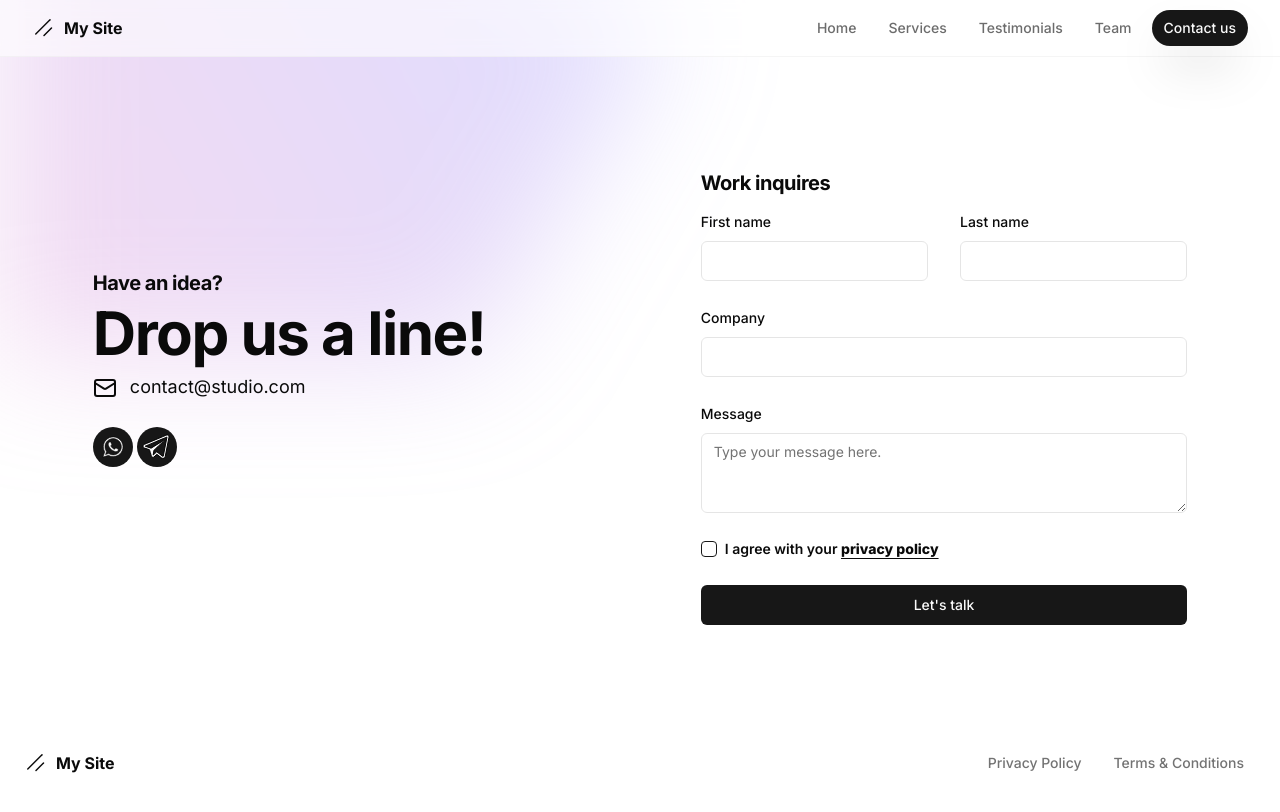
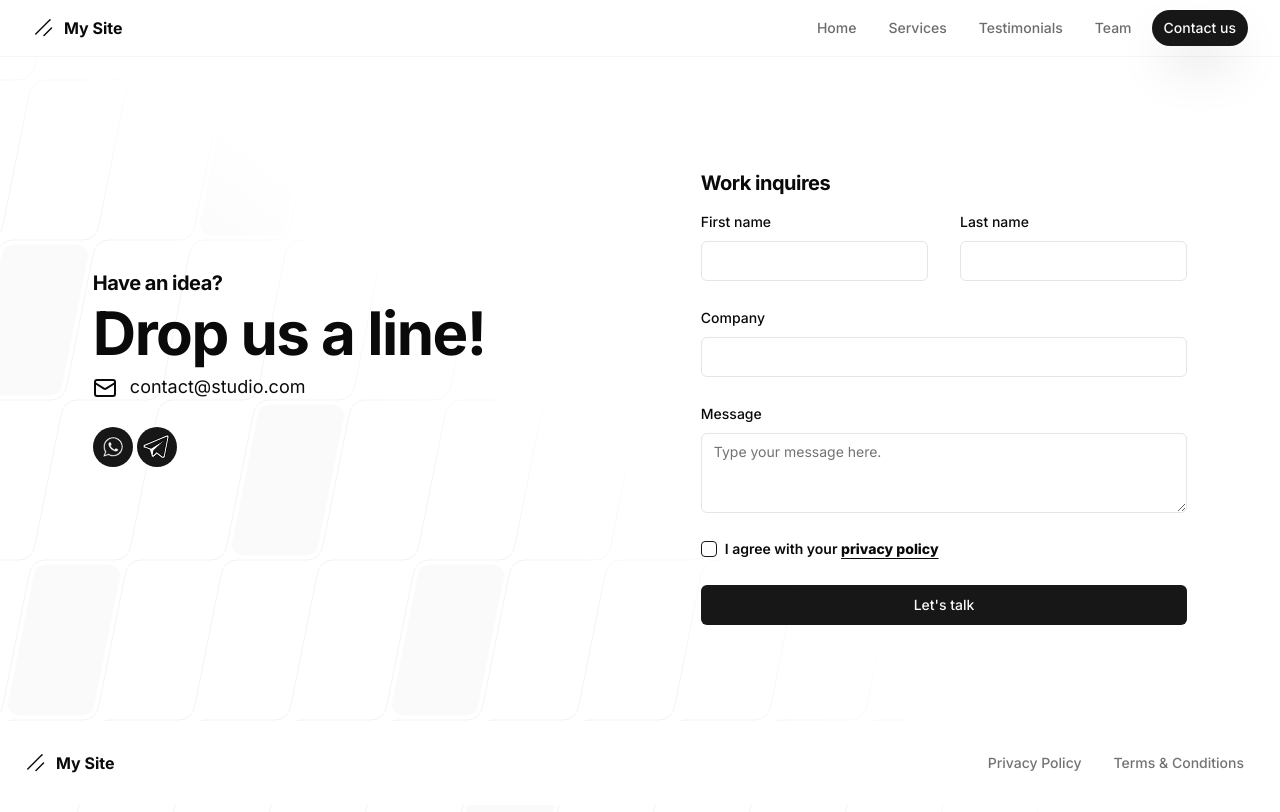
Before and after one commit to luiscarbonel1991/carboit, a Next.js app: page /contact in a window 1280 px wide. Shown: the top 812 px of the page. Built offline with nearby package versions, Linux system fonts and the light colour scheme.

Commit message:
Add SvgBackground Component

```diff
--- a/app/(marketing)/_components/hero.tsx
+++ b/app/(marketing)/_components/hero.tsx
@@ -1,6 +1,7 @@
 import Image from "next/image";
 import Link from "next/link";
 import {Button} from "@/components/ui/button";
+import SvgBackground from "@/components/svg-background";
 
 
 export const Hero = () => {
@@ -8,7 +9,9 @@ export const Hero = () => {
     return (
 
         <>
-            <main className="container grid lg:grid-cols-2 place-items-center pt-32 md:pb-24 px-4 md:px-10">
+            <main className="isolate container grid lg:grid-cols-2 place-items-center pt-32 md:pb-24 px-4 md:px-10">
+                <SvgBackground/>
+
                 <picture className="py-6 md:order-1 hidden md:block">
                     <Image
                         src="/static/images/marketing/hero_v3.png"
--- a/app/(marketing)/contact/page.tsx
+++ b/app/(marketing)/contact/page.tsx
@@ -1,20 +1,11 @@
 import {ContactForm} from "@/app/(marketing)/contact/contact-form";
 import {HeadingForm} from "@/app/(marketing)/contact/heading-form";
+import SvgBackground from "@/components/svg-background";
 
 const ContactPage = () => {
     return (
         <div className="isolate container grid lg:grid-cols-2 place-items-center pt-8 md:pt-12 md:pb-24">
-            <div
-                className="absolute inset-x-0 top-[-10rem] -z-10 transform-gpu overflow-hidden blur-3xl sm:top-[-20rem]"
-                aria-hidden="true"
-            >
-                <div
-                    className="relative left-1/2 -z-10 aspect-[1155/678] w-[36.125rem] max-w-none -translate-x-1/2 rotate-[30deg] bg-gradient-to-tr from-[#ff80b5] to-[#9089fc] opacity-30 sm:left-[calc(50%-40rem)] sm:w-[72.1875rem]"
-                    style={{
-                        clipPath: 'polygon(0 0, 100% 0, 100% 100%, 0 calc(100% - 5vw))',
-                    }}
-                ></div>
-            </div>
+            <SvgBackground className="md:-rotate-180"/>
             <HeadingForm/>
             <ContactForm/>
         </div>
--- /dev/null
+++ b/components/svg-background.tsx
@@ -0,0 +1,39 @@
+import {cn} from "@/lib/utils";
+
+
+const SvgBackground = ({
+                           className = ''
+                       }) => {
+    return (
+        <svg aria-hidden="true"
+             className={
+                 cn("absolute inset-x-0 -top-14 -z-10 h-[1000px] w-full fill-neutral-50 stroke-neutral-950/5 [mask-image:linear-gradient(to_bottom_left,white_40%,transparent_50%)]",
+                     className)
+             }>
+            <rect width="100%" height="100%" fill="url(#:rk:)" strokeWidth="0"></rect>
+            <svg x="50%" y="-96" strokeWidth="0" className="overflow-visible">
+                <path transform="translate(64 160)"
+                      d="M45.119 4.5a11.5 11.5 0 0 0-11.277 9.245l-25.6 128C6.82 148.861 12.262 155.5 19.52 155.5h63.366a11.5 11.5 0 0 0 11.277-9.245l25.6-128c1.423-7.116-4.02-13.755-11.277-13.755H45.119Z"></path>
+                <path transform="translate(128 320)"
+                      d="M45.119 4.5a11.5 11.5 0 0 0-11.277 9.245l-25.6 128C6.82 148.861 12.262 155.5 19.52 155.5h63.366a11.5 11.5 0 0 0 11.277-9.245l25.6-128c1.423-7.116-4.02-13.755-11.277-13.755H45.119Z"></path>
+                <path transform="translate(288 480)"
+                      d="M45.119 4.5a11.5 11.5 0 0 0-11.277 9.245l-25.6 128C6.82 148.861 12.262 155.5 19.52 155.5h63.366a11.5 11.5 0 0 0 11.277-9.245l25.6-128c1.423-7.116-4.02-13.755-11.277-13.755H45.119Z"></path>
+                <path transform="translate(512 320)"
+                      d="M45.119 4.5a11.5 11.5 0 0 0-11.277 9.245l-25.6 128C6.82 148.861 12.262 155.5 19.52 155.5h63.366a11.5 11.5 0 0 0 11.277-9.245l25.6-128c1.423-7.116-4.02-13.755-11.277-13.755H45.119Z"></path>
+                <path transform="translate(544 640)"
+                      d="M45.119 4.5a11.5 11.5 0 0 0-11.277 9.245l-25.6 128C6.82 148.861 12.262 155.5 19.52 155.5h63.366a11.5 11.5 0 0 0 11.277-9.245l25.6-128c1.423-7.116-4.02-13.755-11.277-13.755H45.119Z"></path>
+                <path transform="translate(320 800)"
+                      d="M45.119 4.5a11.5 11.5 0 0 0-11.277 9.245l-25.6 128C6.82 148.861 12.262 155.5 19.52 155.5h63.366a11.5 11.5 0 0 0 11.277-9.245l25.6-128c1.423-7.116-4.02-13.755-11.277-13.755H45.119Z"></path>
+            </svg>
+            <defs>
+                <pattern id=":rk:" width="96" height="480" x="50%" patternUnits="userSpaceOnUse"
+                         patternTransform="translate(0 -96)" fill="none">
+                    <path
+                        d="M128 0 98.572 147.138A16 16 0 0 1 82.883 160H13.117a16 16 0 0 0-15.69 12.862l-26.855 134.276A16 16 0 0 1-45.117 320H-116M64-160 34.572-12.862A16 16 0 0 1 18.883 0h-69.766a16 16 0 0 0-15.69 12.862l-26.855 134.276A16 16 0 0 1-109.117 160H-180M192 160l-29.428 147.138A15.999 15.999 0 0 1 146.883 320H77.117a16 16 0 0 0-15.69 12.862L34.573 467.138A16 16 0 0 1 18.883 480H-52M-136 480h58.883a16 16 0 0 0 15.69-12.862l26.855-134.276A16 16 0 0 1-18.883 320h69.766a16 16 0 0 0 15.69-12.862l26.855-134.276A16 16 0 0 1 109.117 160H192M-72 640h58.883a16 16 0 0 0 15.69-12.862l26.855-134.276A16 16 0 0 1 45.117 480h69.766a15.999 15.999 0 0 0 15.689-12.862l26.856-134.276A15.999 15.999 0 0 1 173.117 320H256M-200 320h58.883a15.999 15.999 0 0 0 15.689-12.862l26.856-134.276A16 16 0 0 1-82.883 160h69.766a16 16 0 0 0 15.69-12.862L29.427 12.862A16 16 0 0 1 45.117 0H128"></path>
+                </pattern>
+            </defs>
+        </svg>
+    )
+}
+
+export default SvgBackground;
```
